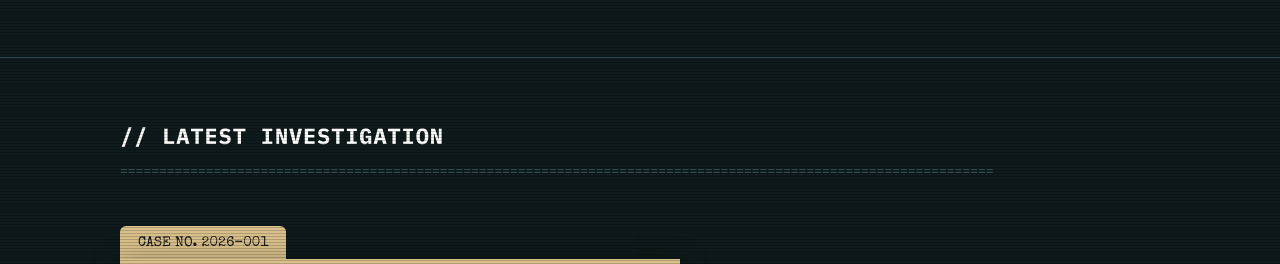
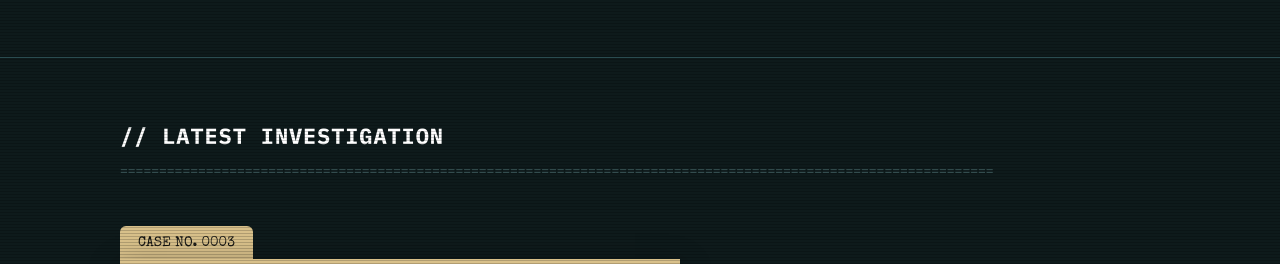
Before and after one commit to ebone89/lucideragroup-website, a plain HTML site: page sites/newsroom/index.html in a window 1280 px wide. Shown: the part 524-788 px from the top of the page. Drawn offline with nearby package versions, Linux system fonts and the light colour scheme.

Commit message:
Match newsroom case folder number to the article
Co-Authored-By: Claude Opus 5.5 <noreply@anthropic.com>
Claude-Session: https://claude.ai/code/session_01Mz12oFmkstcunuEX8vLYfA

```diff
--- a/sites/newsroom/index.html
+++ b/sites/newsroom/index.html
@@ -40,7 +40,7 @@
   <h2>// LATEST INVESTIGATION</h2>
   <div class="rule" aria-hidden="true">================================================================================================================</div>
   <div class="folder-wrap">
-    <span class="tab">CASE NO. 2026-001</span>
+    <span class="tab">CASE NO. 0003</span>
     <div class="folder">
       <div class="stamp">PUBLISHED</div>
       <div class="meta"><span><b>FILED:</b> APRIL 2026</span><span><b>LOCATION:</b> EAST PALATKA, FL</span><span><b>STATUS:</b> ACTIVE</span></div>
```
Also changed, not shown: sites/newsroom/investigations.html (+1 -1 lines).
